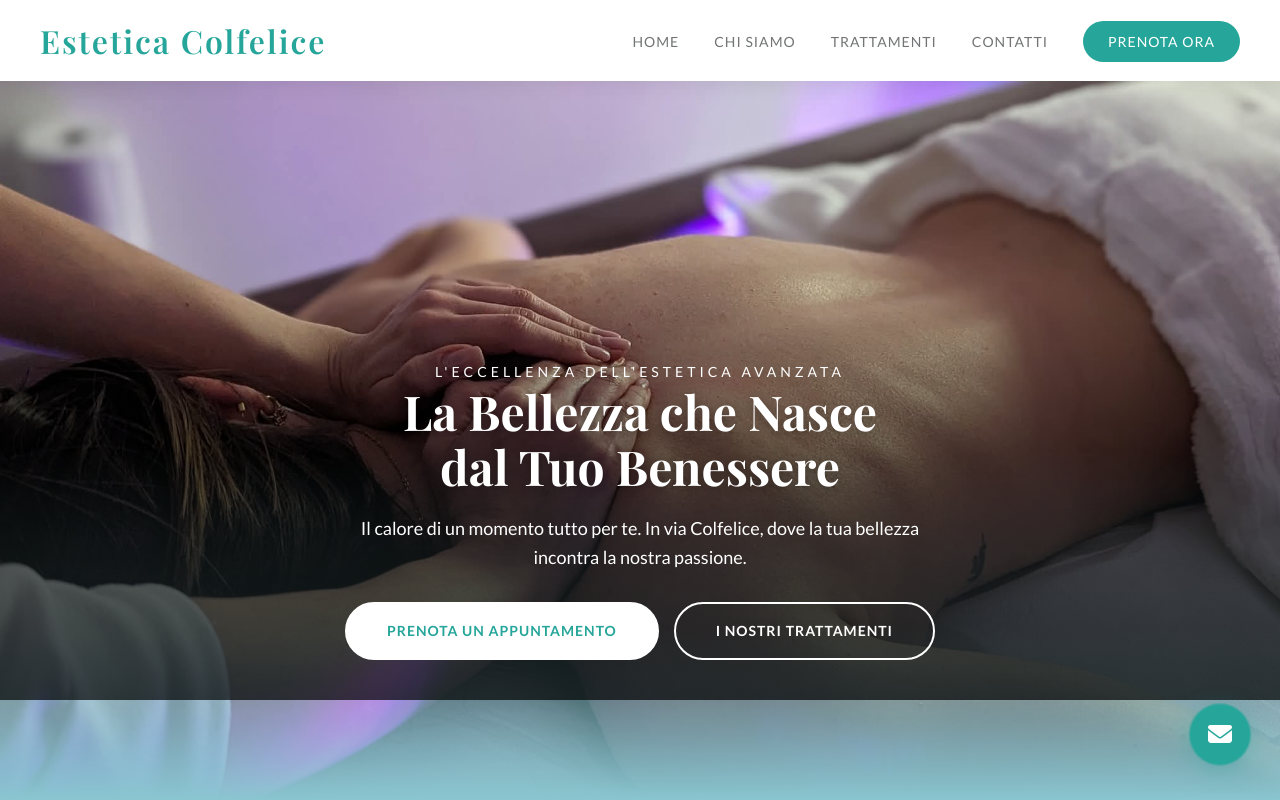
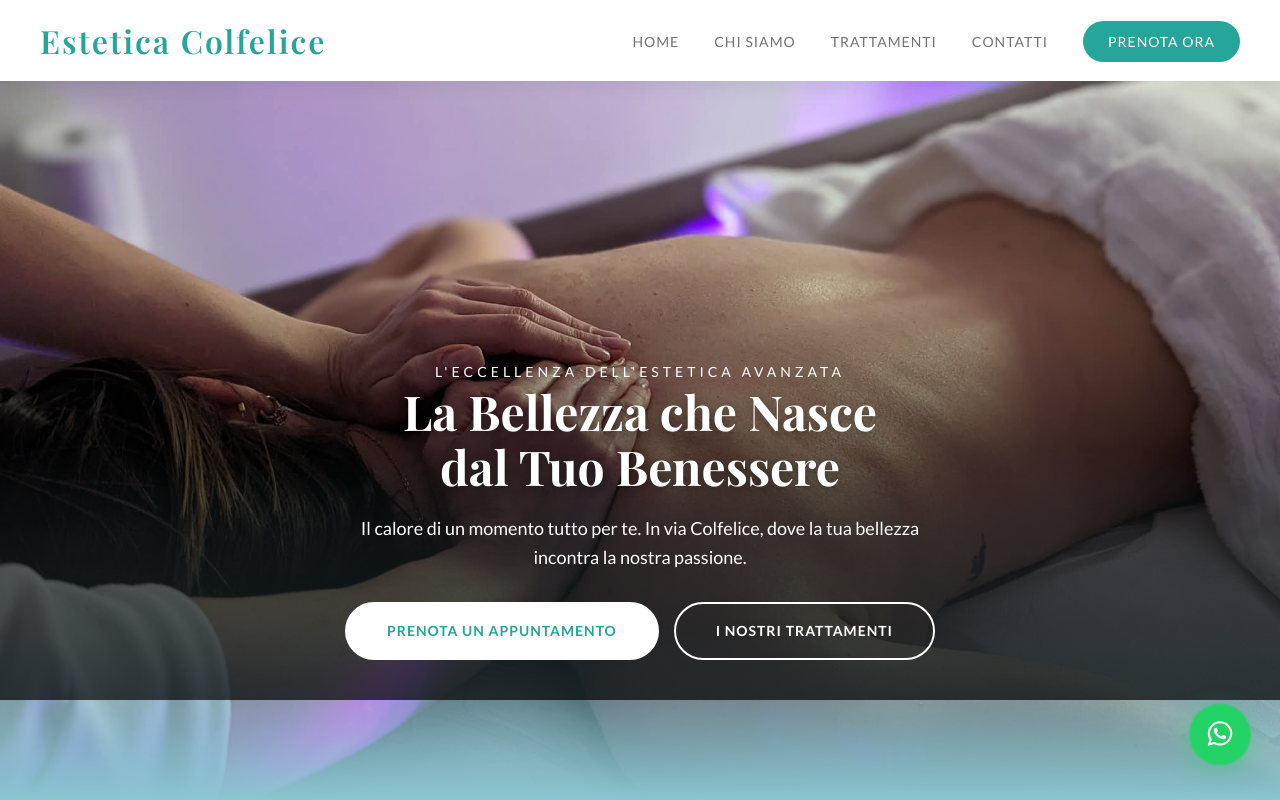
Before and after one commit to ChatMano/estetica-colfelice, a plain HTML site: page index.html in a window 1280 px wide. Shown: the top 800 px of the page. Drawn offline with nearby package versions, Linux system fonts and the light colour scheme; a script that the page names is missing.

Commit message:
Replace floating button with WhatsApp link
Green WhatsApp button with precomposed message instead of
form section anchor.

Co-Authored-By: Claude Opus 4.6 (1M context) <noreply@anthropic.com>

```diff
--- a/index.html
+++ b/index.html
@@ -1033,14 +1033,14 @@
             right: 30px;
             width: 60px;
             height: 60px;
-            background: var(--accent);
+            background: #25D366;
             border-radius: 50%;
             display: flex;
             align-items: center;
             justify-content: center;
             color: var(--white);
-            font-size: 24px;
-            box-shadow: 0 5px 25px rgba(38, 166, 154, 0.4);
+            font-size: 28px;
+            box-shadow: 0 5px 25px rgba(37, 211, 102, 0.4);
             z-index: 999;
             transition: all 0.3s;
             animation: float 3s ease-in-out infinite;
@@ -1052,7 +1052,7 @@
             width: 100%;
             height: 100%;
             border-radius: 50%;
-            background: var(--accent);
+            background: #25D366;
             animation: pulse 2s ease-in-out infinite;
             z-index: -1;
             opacity: 0.5;
@@ -1060,8 +1060,8 @@
 
         .contact-float-btn:hover {
             transform: scale(1.1);
-            background: var(--primary);
-            box-shadow: 0 8px 35px rgba(138, 198, 208, 0.5);
+            background: #128C7E;
+            box-shadow: 0 8px 35px rgba(37, 211, 102, 0.5);
             animation: none;
         }
 
@@ -1750,9 +1750,9 @@
         </div>
     </footer>
 
-    <!-- CONTACT BUTTON -->
-    <a href="#form-section" class="contact-float-btn">
-        <i class="fas fa-envelope"></i>
+    <!-- CONTACT BUTTON - WHATSAPP -->
+    <a href="https://wa.me/393485505465?text=Ciao%20Marianna%2C%20ho%20trovato%20sul%20sito%20il%20tuo%20numero%2C%20volevo%20chiederti%20informazioni" target="_blank" class="contact-float-btn">
+        <i class="fab fa-whatsapp"></i>
     </a>
 
     <script>
```
